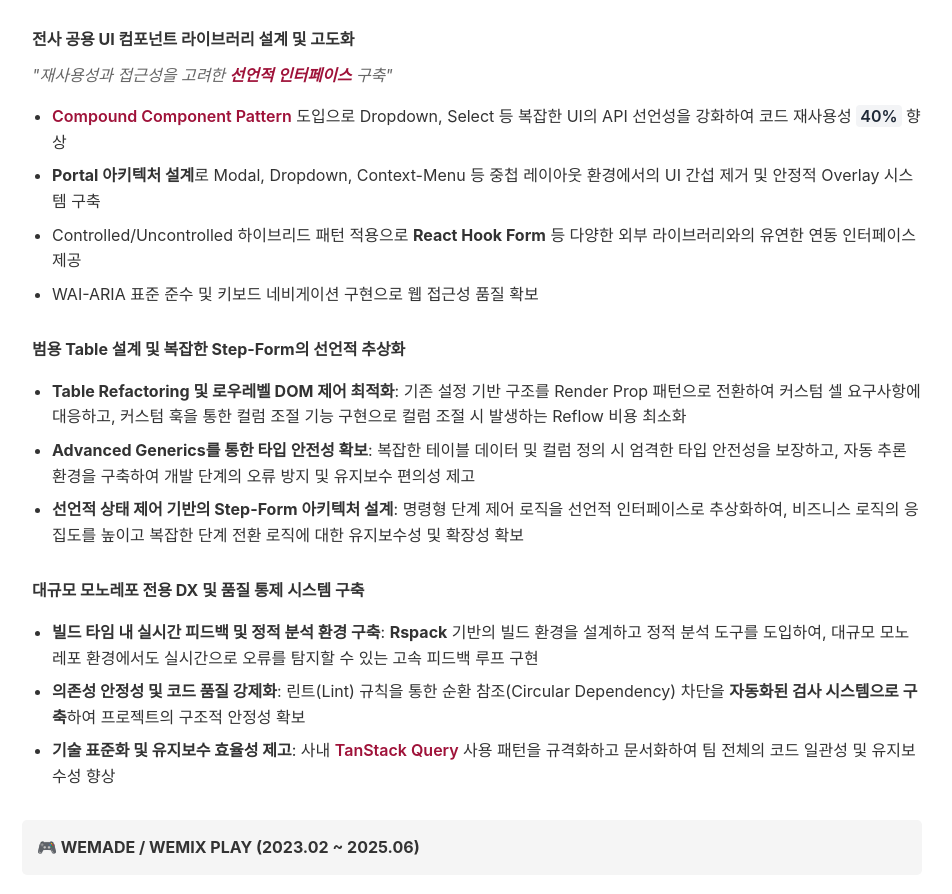
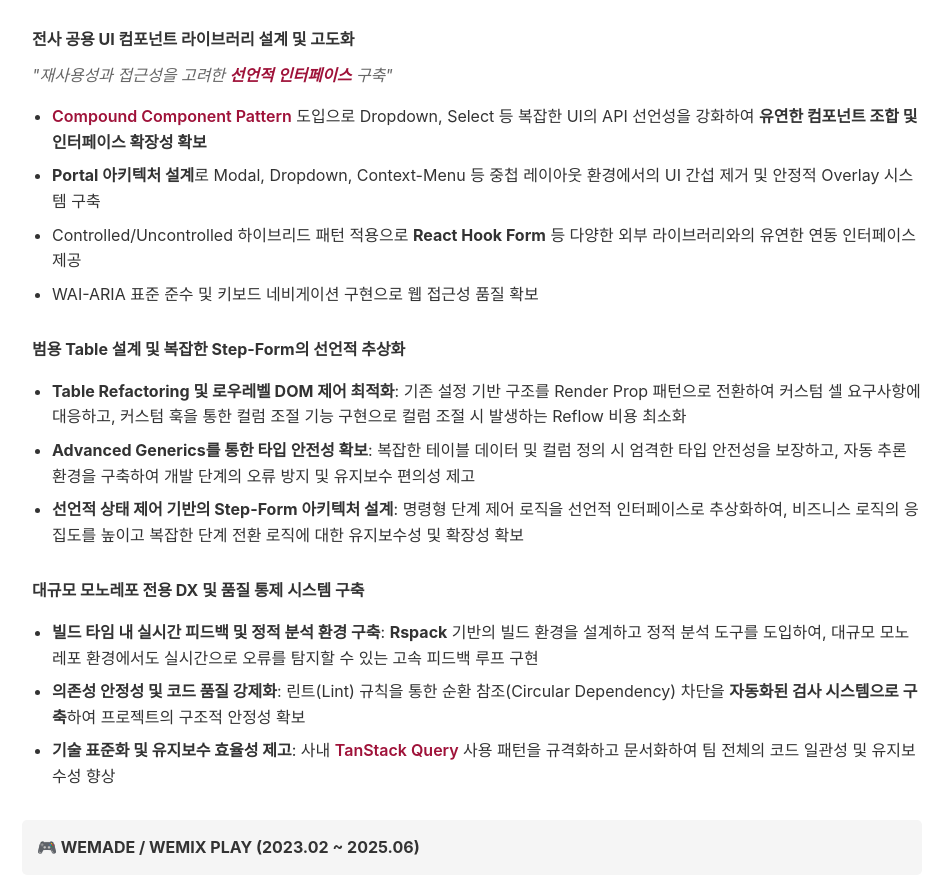
Before and after one commit to jdy8739/resume, a website: page index.html in a window 1280 px wide. Shown: the part 1878-2772 px from the top of the page, without its empty margins (168-1120 px from the left). Drawn offline with Linux system fonts and the light colour scheme.

Commit message:
Refine Compound Component description: focus on composability and extensibility over vague metrics

```diff
--- a/index.html
+++ b/index.html
@@ -173,7 +173,7 @@
             <span class="sub-project-title">전사 공용 UI 컴포넌트 라이브러리 설계 및 고도화</span>
             <span class="sub-project-desc">"재사용성과 접근성을 고려한 <span class="tech-highlight">선언적 인터페이스</span> 구축"</span>
             <ul>
-                <li><span class="tech-highlight">Compound Component Pattern</span> 도입으로 Dropdown, Select 등 복잡한 UI의 API 선언성을 강화하여 코드 재사용성 <span class="stat-highlight">40%</span> 향상</li>
+                <li><span class="tech-highlight">Compound Component Pattern</span> 도입으로 Dropdown, Select 등 복잡한 UI의 API 선언성을 강화하여 <strong>유연한 컴포넌트 조합 및 인터페이스 확장성 확보</strong></li>
                 <li><strong>Portal 아키텍처 설계</strong>로 Modal, Dropdown, Context-Menu 등 중첩 레이아웃 환경에서의 UI 간섭 제거 및 안정적 Overlay 시스템 구축</li>
                 <li>Controlled/Uncontrolled 하이브리드 패턴 적용으로 <strong>React Hook Form</strong> 등 다양한 외부 라이브러리와의 유연한 연동 인터페이스 제공</li>
                 <li>WAI-ARIA 표준 준수 및 키보드 네비게이션 구현으로 웹 접근성 품질 확보</li>
```
